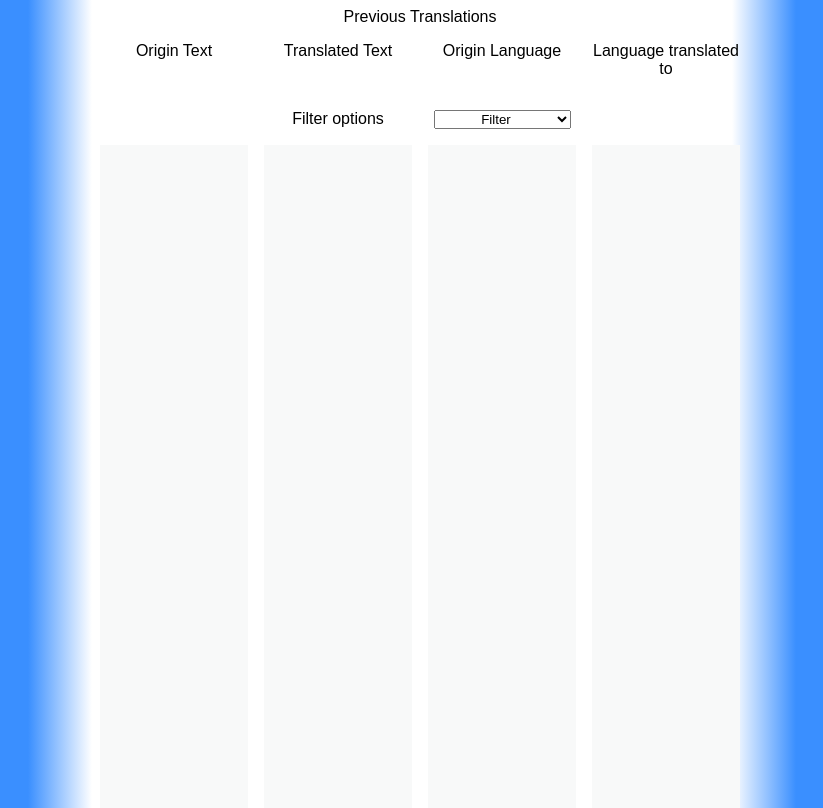
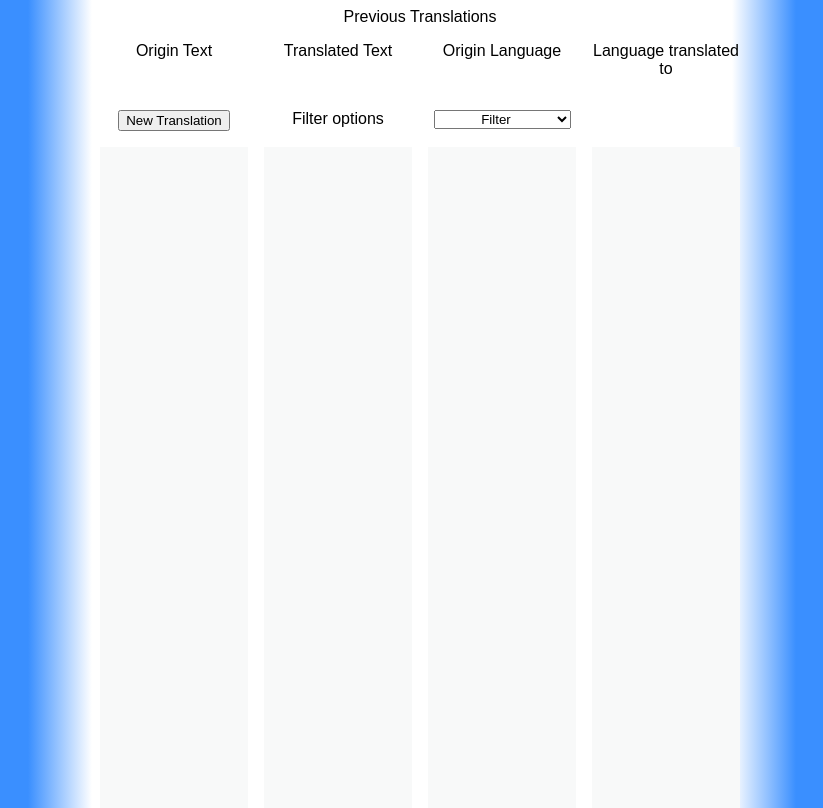
Before and after one commit to ChrisFoster4/inse, a website: page webserver/webpages/previousTranslations.html in a window 1280 px wide. Shown: the whole page, without its empty margins (228-1051 px from the left). Drawn offline with Linux system fonts and the light colour scheme.

Commit message:
Add files via upload

```diff
--- a/webserver/webpages/previousTranslations.css
+++ b/webserver/webpages/previousTranslations.css
@@ -57,7 +57,7 @@ main {
 .languageTranslatedTo {
     background: #F8F9F9;
 }
-@media only screen and (max-width: 850px) {
+@media only screen and (max-width: 1000px) {
   body {
     width: 100%;
     min-width: 400px;
--- a/webserver/webpages/previousTranslations.html
+++ b/webserver/webpages/previousTranslations.html
@@ -16,7 +16,7 @@
         <p>Translated Text</p>
         <p>Origin Language</p>
         <p>Language translated to</p>
-		<p></p>
+		<p><button onclick="location.href='main.html'" type="button"> New Translation </button></p>
 		<p> Filter options</p>
 		<p>
 		  <select id="favouritesDropdown">
--- a/webserver/webpages/styleMain.css
+++ b/webserver/webpages/styleMain.css
@@ -73,7 +73,7 @@ aside > #lower {
   margin-top: 10em;
 }
 
-@media only screen and (max-width: 850px) {
+@media only screen and (max-width: 1000px) {
   body {
     width: 100%;
     min-width: 400px;
```
Also changed, not shown: webserver/webpages/main.html (+4 -0 lines).
